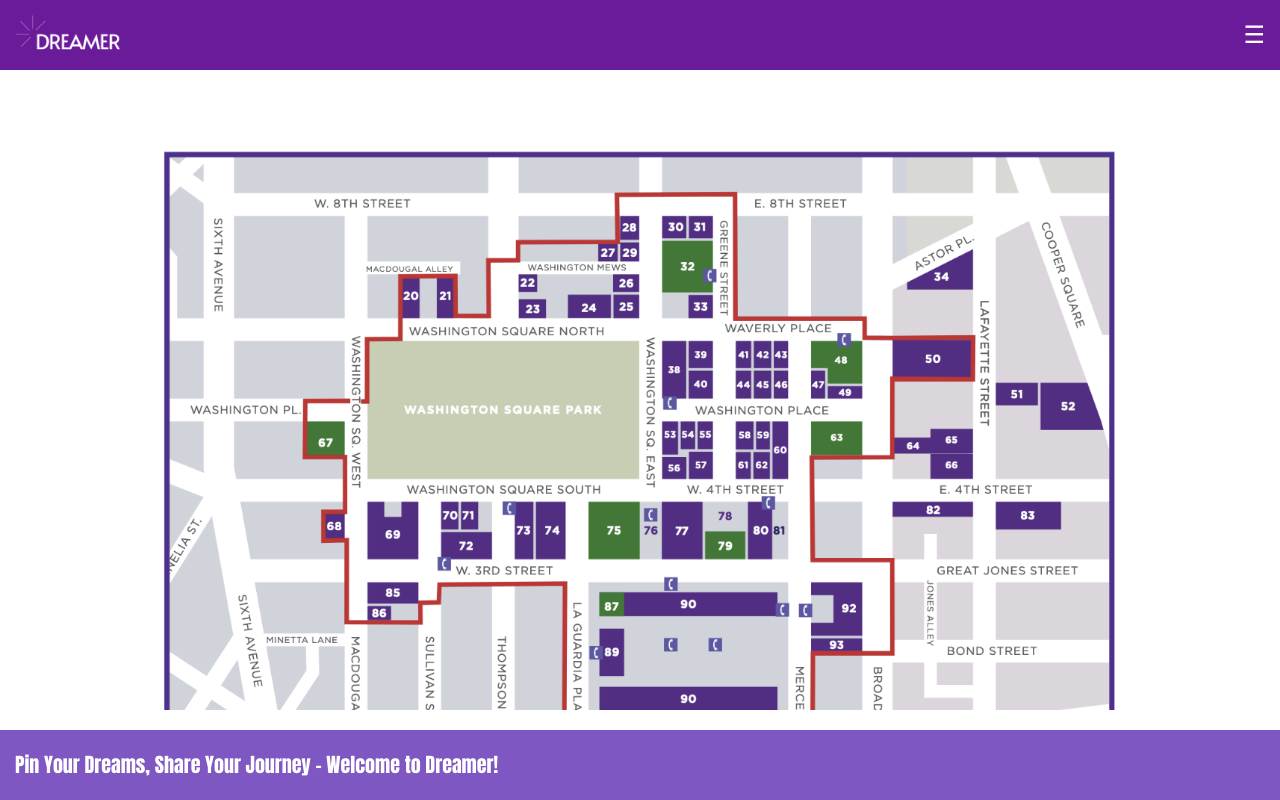
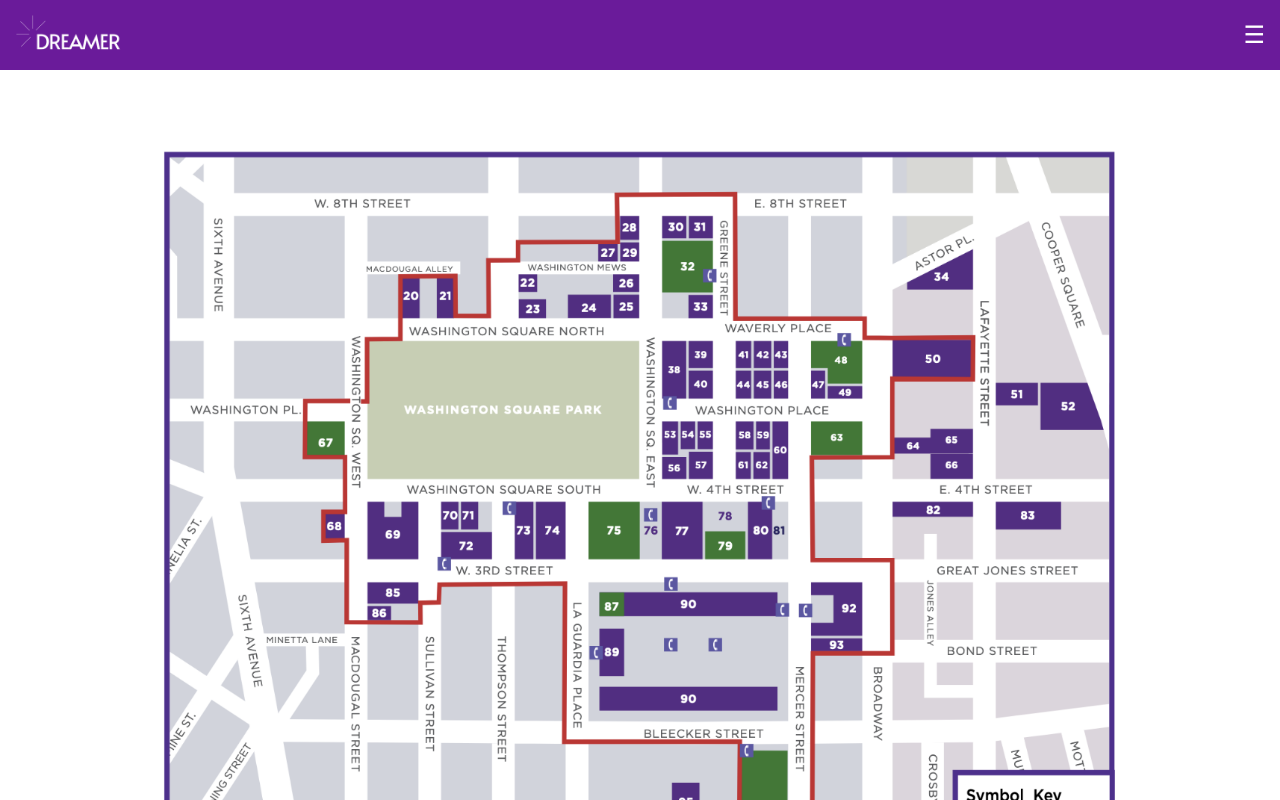
Before and after one commit to vishnukommuri326/Dreamers, a React (Create React App) app in the folder front-end/: page / in a window 1280 px wide. Shown: the top 800 px of the page. Built offline with nearby package versions, Linux system fonts and the light colour scheme.

Commit message:
All pages are now scrollable (should make it easier for everyone to edit the front-end)

```diff
--- a/front-end/src/assets/styles/App.css
+++ b/front-end/src/assets/styles/App.css
@@ -7,7 +7,7 @@ body, html, #root {
 .App {
   display: flex;
   flex-direction: column;
-  height: 100vh;
+  min-height: 100vh;
   overflow: hidden;
 }
 
@@ -15,8 +15,8 @@ body, html, #root {
   flex-grow: 1;
   display: flex;
   justify-content: center;
-  align-items: center;
-  overflow: hidden;
+  align-items: flex-start;
+  overflow: auto;
   padding: 20px;
   box-sizing: border-box;
 }
```
